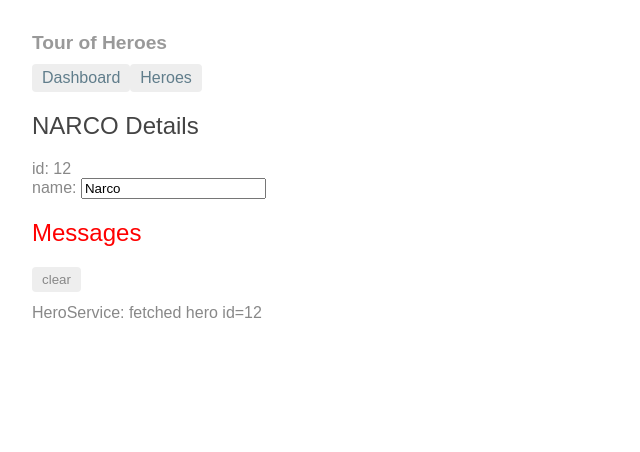
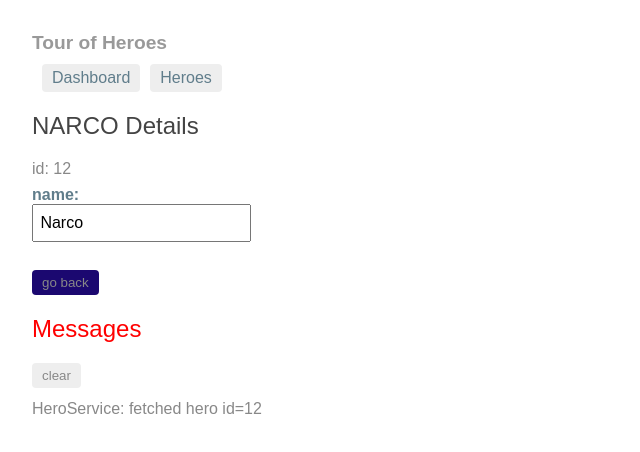
Before and after one commit to IT16029682/PAF-ANGULAR-ASSIGNMENT, an Angular app in the folder angular-tour-of-heroes/: page /detail/12 in a window 1280 px wide. Shown: the top 452 px of the page, without its empty margins (0-640 px from the left). Built offline with nearby package versions, Linux system fonts and the light colour scheme.

Commit message:
add back button hero detail component

```diff
--- a/angular-tour-of-heroes/src/app/app.component.css
+++ b/angular-tour-of-heroes/src/app/app.component.css
@@ -13,6 +13,7 @@ h1 {
     padding: 5px 10px;
     text-decoration: none;
     margin-top: 10px;
+    margin-left: 10px;
     display: inline-block;
     background-color: #eee;
     border-radius: 4px;
--- a/angular-tour-of-heroes/src/app/hero-detail/hero-detail.component.css
+++ b/angular-tour-of-heroes/src/app/hero-detail/hero-detail.component.css
@@ -0,0 +1,29 @@
+label {
+    display: inline-block;
+    width: 3em;
+    margin: .5em 0;
+    color: #607D8B;
+    font-weight: bold;
+  }
+  input {
+    height: 2em;
+    font-size: 1em;
+    padding-left: .4em;
+  }
+  button {
+    margin-top: 20px;
+    font-family: Arial;
+    background-color: rgb(27, 8, 112);
+    border: none;
+    padding: 5px 10px;
+    border-radius: 4px;
+    cursor: pointer; cursor: hand;
+  }
+  button:hover {
+    background-color: #cfd8dc;
+  }
+  button:disabled {
+    background-color: #eee;
+    color: #ccc;
+    cursor: auto;
+  }
--- a/angular-tour-of-heroes/src/app/hero-detail/hero-detail.component.html
+++ b/angular-tour-of-heroes/src/app/hero-detail/hero-detail.component.html
@@ -7,5 +7,6 @@
       <input [(ngModel)]="hero.name" placeholder="name"/>
     </label>
   </div>
+  <button  (click)="goBack()">go back</button>
 
 </div>
--- a/angular-tour-of-heroes/src/app/hero-detail/hero-detail.component.ts
+++ b/angular-tour-of-heroes/src/app/hero-detail/hero-detail.component.ts
@@ -18,6 +18,9 @@ export class HeroDetailComponent implements OnInit {
     const id = +this.route.snapshot.paramMap.get('id');
     this.heroService.getHero(id).subscribe(hero => this.hero = hero);
   }
+  goBack(): void {
+    this.location.back();
+  }
   constructor(
     private route: ActivatedRoute,
     private heroService: HeroService,
```
